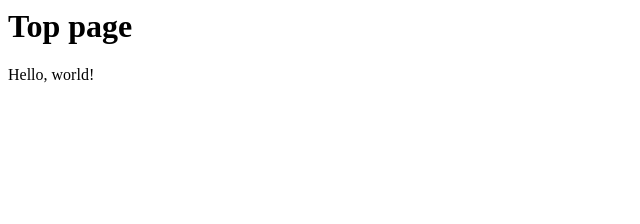
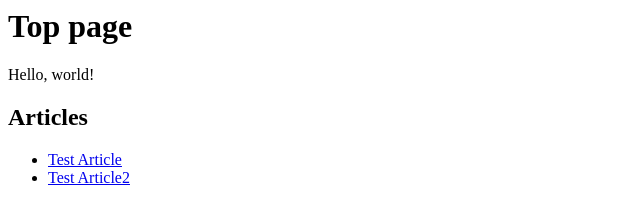
Before and after one commit to Ryooooooga/heroin, a plain HTML site: page static/index.html in a window 1280 px wide. Shown: the whole page, without its empty margins (0-640 px from the left). Drawn offline with Linux system fonts and the light colour scheme.

Commit message:
Display the list of articles using JavaScript

```diff
--- /dev/null
+++ b/static/app.js
@@ -0,0 +1,19 @@
+(async function() {
+  const response = await fetch("/articles.json");
+  const articles = await response.json();
+
+  console.log(articles);
+
+  const list = document.getElementById("articles");
+
+  articles.forEach(article => {
+    const a = document.createElement("a");
+    a.href = article.uri;
+    a.innerText = article.title;
+
+    const item = document.createElement("li");
+    item.appendChild(a);
+
+    list.appendChild(item);
+  });
+})();
--- /dev/null
+++ b/static/articles.json
@@ -0,0 +1,4 @@
+[
+  { "title": "Test Article", "uri": "/01-test" },
+  { "title": "Test Article2", "uri": "/02-also-test" }
+]
--- a/static/index.html
+++ b/static/index.html
@@ -6,5 +6,10 @@
   <body>
     <h1>Top page</h1>
     <p>Hello, world!</p>
+
+    <h2>Articles</h2>
+    <ul id="articles"></ul>
+
+    <script src="app.js"></script>
   </body>
 </html>
```
Also changed, not shown: 3 other files.
